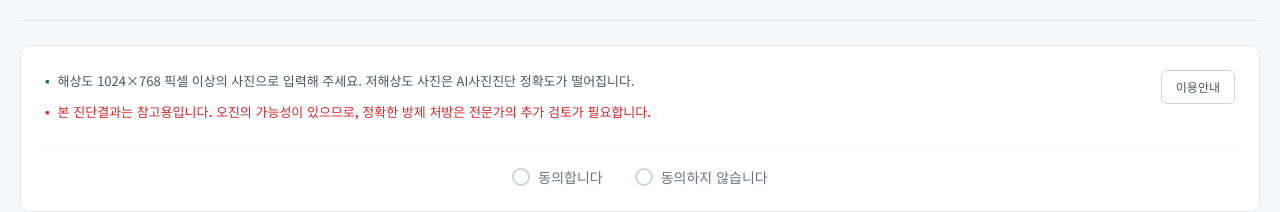
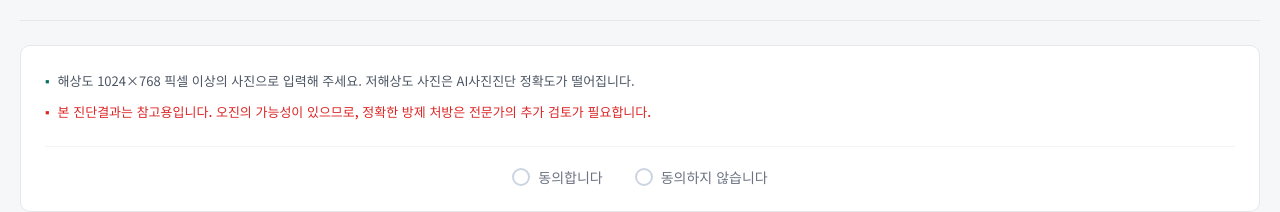
Before and after one commit to Farm-AI-Agent/NongSabu-Frontend, a Vue app: page /pest-analysis in a window 1280 px wide. Shown: the part 213-425 px from the top of the page. Built offline with nearby package versions, Linux system fonts and the light colour scheme; the HTML template or start-up script is replaced by a standard one.

Commit message:
병해충 병명 선택 탭 디자인 수정

```diff
--- a/src/views/PestAnalysis.vue
+++ b/src/views/PestAnalysis.vue
@@ -163,11 +163,7 @@ const diagnosisData = [
               <span>본 진단결과는 참고용입니다. 오진의 가능성이 있으므로, 정확한 방제 처방은 전문가의 추가 검토가 필요합니다.</span>
             </div>
           </div>
-          <button
-            class="flex-shrink-0 px-3.5 py-2 bg-white border border-gray-300 rounded-md text-xs text-gray-600"
-          >
-            이용안내
-          </button>
+
         </div>
 
         <!-- Radio -->
@@ -383,11 +379,11 @@ const diagnosisData = [
                 v-for="(data, idx) in diagnosisData"
                 :key="idx"
                 @click="selectedDiseaseTab = idx"
-                class="px-5 py-2 rounded-full font-medium text-sm transition-colors"
+                class="px-6 py-3 rounded-lg font-semibold text-sm transition-all border"
                 :class="
                   selectedDiseaseTab === idx
-                    ? 'bg-brand text-white'
-                    : 'bg-gray-100 text-gray-700 hover:bg-gray-200'
+                    ? 'bg-brand text-white border-brand shadow-sm'
+                    : 'bg-white text-gray-700 border-gray-200 hover:border-gray-300'
                 "
               >
                 {{ data.name }}
```
